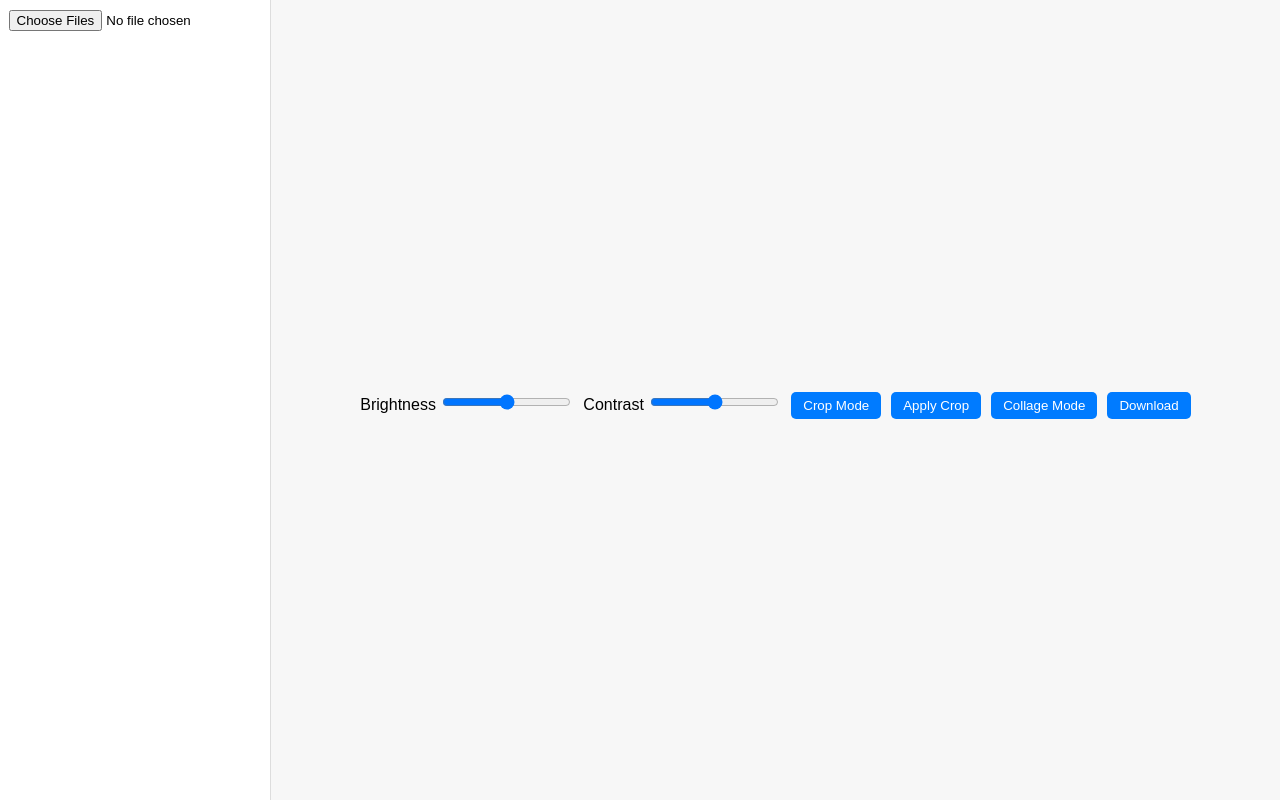
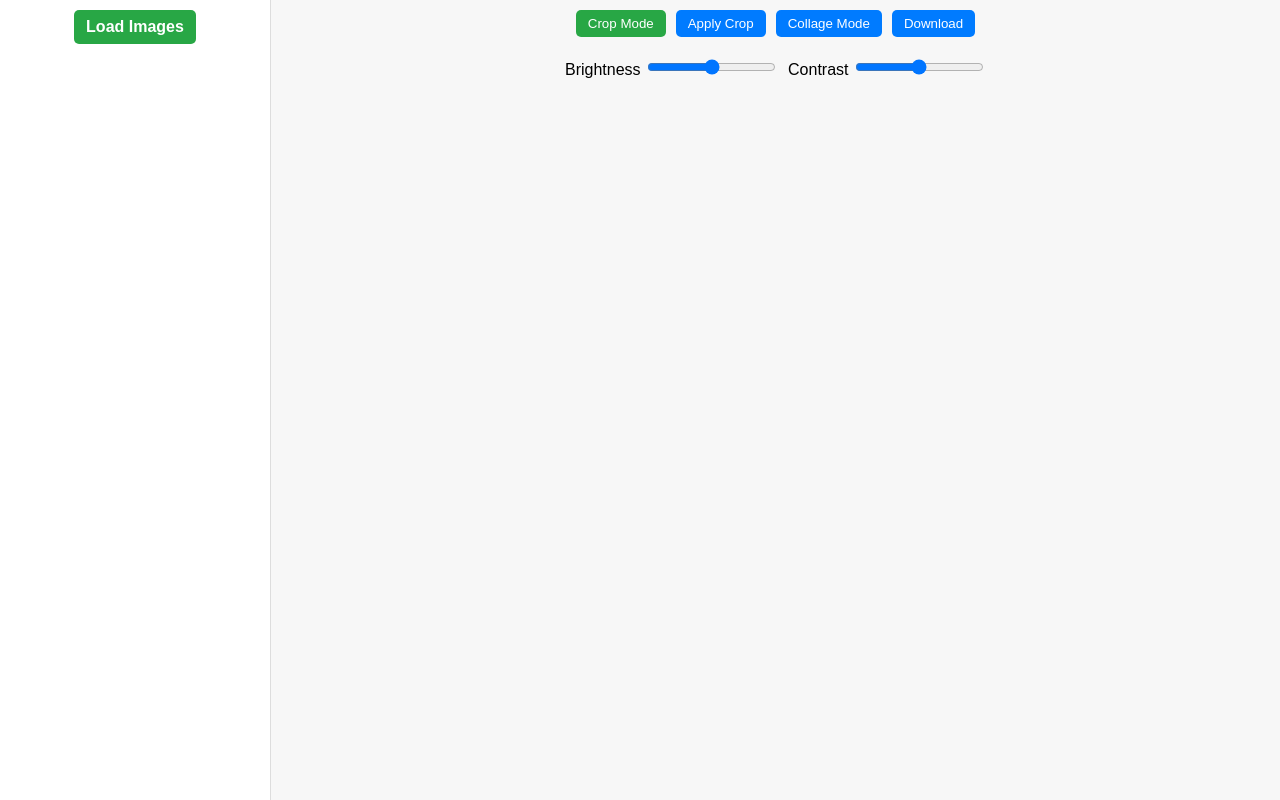
Before and after one commit to MahediKamal/Image-Editor, a plain HTML site: page index.html in a window 1280 px wide. Both pictures are taken after a click on the button "Crop Mode". Drawn offline with Linux system fonts and the light colour scheme.

Commit message:
button style changed

```diff
--- a/index.html
+++ b/index.html
@@ -9,18 +9,22 @@
 <body>
 <div class="container">
   <div class="sidebar">
-    <input type="file" id="fileInput" multiple>
+    <label class="file-label">Load Images
+      <input type="file" id="fileInput" multiple>
+    </label>
     <div id="gallery" class="gallery"></div>
   </div>
   <div class="editor">
-    <canvas id="canvas"></canvas>
-    <div class="controls">
-      <label>Brightness <input type="range" id="brightness" min="0" max="200" value="100"></label>
-      <label>Contrast <input type="range" id="contrast" min="0" max="200" value="100"></label>
+    <div class="controls-top">
       <button id="cropBtn">Crop Mode</button>
       <button id="applyCropBtn">Apply Crop</button>
       <button id="collageBtn">Collage Mode</button>
       <button id="downloadBtn">Download</button>
+    </div>
+    <canvas id="canvas"></canvas>
+    <div class="controls-bottom">
+      <label>Brightness <input type="range" id="brightness" min="0" max="200" value="100"></label>
+      <label>Contrast <input type="range" id="contrast" min="0" max="200" value="100"></label>
     </div>
   </div>
 </div>
--- a/script.js
+++ b/script.js
@@ -24,6 +24,14 @@ let cropRect = null;
 let tiles = [];
 let dragTile = null;
 let offsetX = 0, offsetY = 0;
+
+//
+document.querySelectorAll("button").forEach(btn => {
+    btn.addEventListener("click", ()=>{
+        btn.classList.add("clicked");
+        setTimeout(()=> btn.classList.remove("clicked"), 300); // revert after 0.3s
+    });
+});
 
 // --- Load Images ---
 fileInput.addEventListener("change", e => {
@@ -209,4 +217,23 @@ downloadBtn.addEventListener("click", ()=>{
     link.download = mode==="collage"?"collage.png":"edited_image.png";
     link.href = canvas.toDataURL("image/png",1.0);
     link.click();
+
+    // Change button color to indicate it was clicked
+    downloadBtn.classList.add("clicked");
+    setTimeout(()=> downloadBtn.classList.remove("clicked"), 1500); // revert after 1.5s
 });
+
+// Function to handle button active state
+function setActiveButton(clickedButton) {
+    document.querySelectorAll("button").forEach(btn => {
+        btn.classList.remove("active"); // remove active from all
+    });
+    clickedButton.classList.add("active"); // add active to clicked button
+}
+
+// Apply to buttons that should have active state
+[cropBtn, applyCropBtn, collageBtn, downloadBtn].forEach(btn => {
+    btn.addEventListener("click", ()=>{
+        setActiveButton(btn);
+    });
+});
--- a/style.css
+++ b/style.css
@@ -1,12 +1,27 @@
 body { margin:0; font-family:Arial,sans-serif; background:#f7f7f7; display:flex; justify-content:center; align-items:flex-start; height:100vh; }
 .container { display:flex; width:100%; height:100%; }
 .sidebar { width:250px; background:#fff; border-right:1px solid #ddd; display:flex; flex-direction:column; align-items:center; padding:10px; overflow-y:auto; }
-#fileInput { margin-bottom:10px; }
-.gallery { display:flex; flex-direction:column; gap:10px; width:100%; }
+.file-label { display:inline-block; padding:8px 12px; background:#28a745; color:#fff; border-radius:5px; cursor:pointer; font-weight:bold; margin-bottom:10px; transition:0.3s; }
+.file-label:hover { background:#218838; }
+.file-label input { display:none; }
+
+#gallery { display:flex; flex-direction:column; gap:10px; width:100%; }
 .gallery img { width:100%; border:2px solid #ccc; border-radius:5px; cursor:pointer; transition:border-color 0.3s; }
 .gallery img.selected { border-color:#007bff; }
-.editor { flex-grow:1; display:flex; flex-direction:column; align-items:center; justify-content:center; padding:10px; }
-#canvas { background:#eee; max-width:90%; max-height:70vh; border-radius:5px; display:none; cursor:crosshair; }
-.controls { margin-top:10px; display:flex; flex-wrap:wrap; gap:10px; justify-content:center; }
+
+.editor { flex-grow:1; display:flex; flex-direction:column; align-items:center; justify-content:flex-start; padding:10px; }
+.controls-top { display:flex; gap:10px; margin-bottom:10px; }
+.controls-bottom { display:flex; gap:10px; margin-top:10px; }
 button { padding:6px 12px; border:none; background:#007bff; color:#fff; border-radius:5px; cursor:pointer; transition:0.3s; }
 button:hover { background:#0056b3; }
+
+#downloadBtn.clicked { background:#28a745; }
+#canvas { background:#eee; max-width:90%; max-height:70vh; border-radius:5px; display:none; cursor:crosshair; }
+button.clicked {
+    background:#28a745 !important; /* Green to indicate click */
+    color:#fff;
+}
+button.active {
+    background: #28a745 !important; /* stay green */
+    color: #fff;
+}
```
Also changed, not shown: 000CommanhHistory.txt (added).
